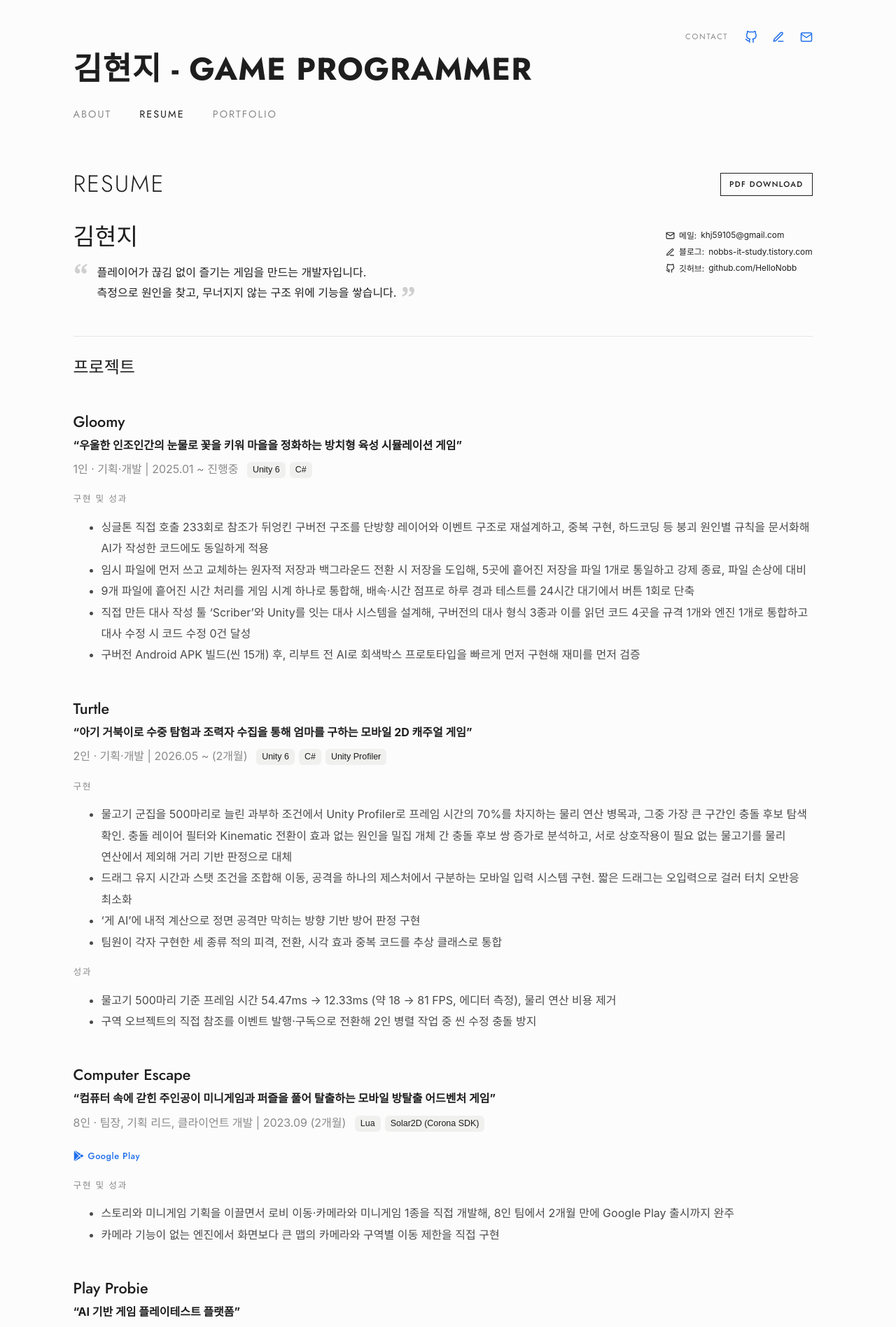
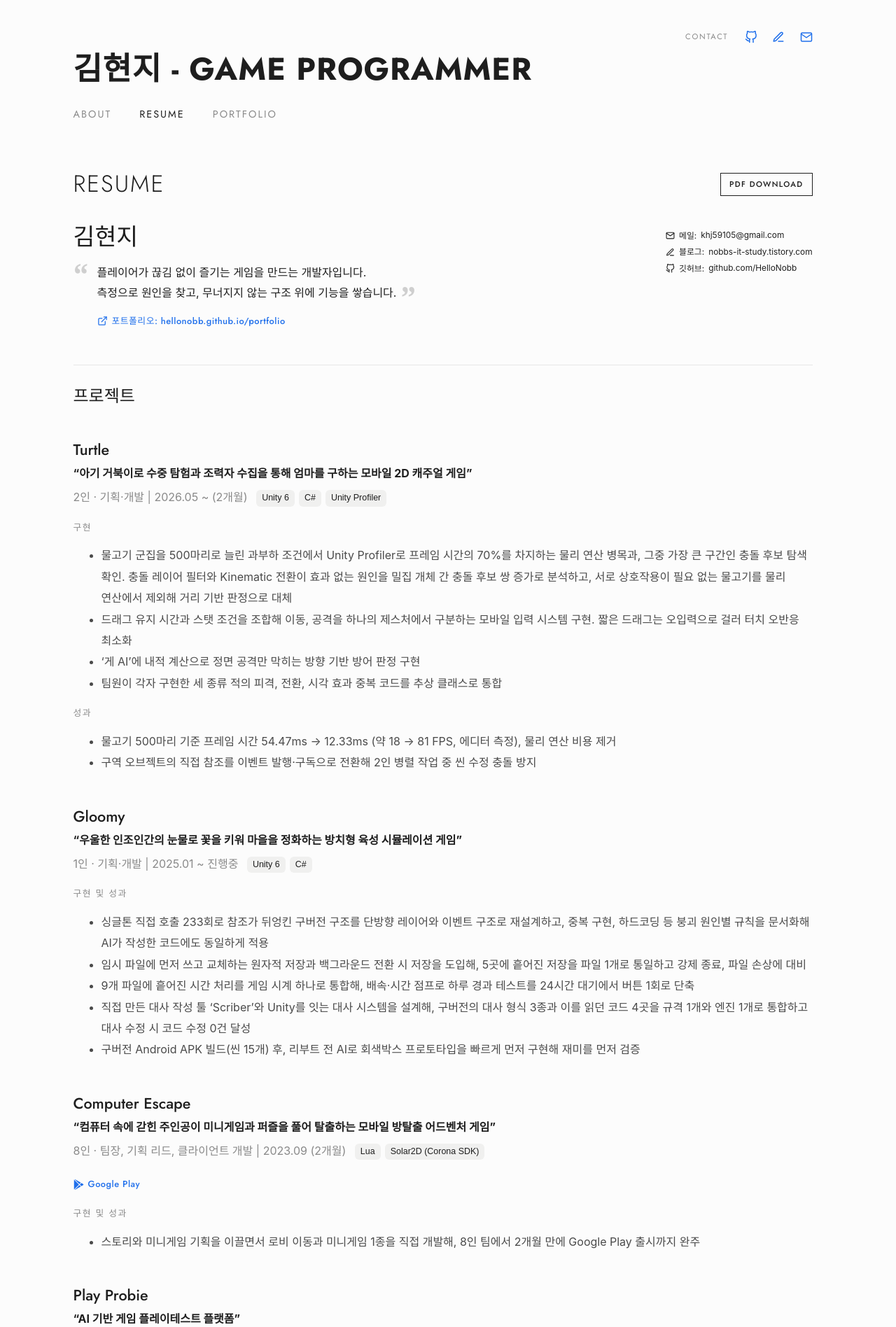
Before and after one commit to HelloNobb/HelloNobb.github.io, a Jekyll site: the page built from resume.md, in a window 1280 px wide. Shown: the top 1896 px of the page at 70% size. Built offline with Jekyll 4.4.1, drawn with Linux system fonts in a browser that asks for light colours; some web fonts are replaced.

Commit message:
Resume: Turtle before Gloomy, trim Computer Escape, portfolio link under slogan

```diff
--- a/_config.yml
+++ b/_config.yml
@@ -1,5 +1,6 @@
 # 사이트 기본 정보 — [대괄호] 부분을 실제 내용으로 바꾸세요.
 title: "김현지"
+url: "https://hellonobb.github.io"   # 이력서 PDF의 포트폴리오 링크 등 절대 주소에 사용
 role: "Game Programmer"
 slogan: |                       # 줄바꿈이 그대로 표시됩니다
   플레이어가 끊김 없이 즐기는 게임을 만드는 개발자입니다.
--- a/assets/style.css
+++ b/assets/style.css
@@ -167,6 +167,7 @@ blockquote { margin: 16px 0; padding-left: 20px; border-left: 2px solid var(--li
 /* Slogan (ABOUT, RESUME): heavy light-gray quote marks on both sides, regular weight */
 .slogan { position: relative; margin: 0 0 20px; padding: 0 0 0 34px; border: 0; font-weight: 400; line-height: 1.8; color: var(--strong); }
 .resume-head .slogan { margin: 14px 0 0; }
+.resume-portfolio { margin: 10px 0 0 34px; }
 .about .slogan { font-family: "Noto Serif KR", Georgia, serif; font-size: 1.2rem; }
 .slogan::before,
 .slogan::after { font-family: Georgia, "Times New Roman", serif; font-weight: 700; font-size: 2.8rem; color: #cfcfcf; }
@@ -201,6 +202,7 @@ main > p.muted { margin: 0 0 8px; }
   .resume-head { margin-top: 0; }
   .resume-head { column-gap: 20px; }
   .resume-head .slogan { padding-left: 28px; font-size: 9pt; }
+  .resume-portfolio { margin-left: 28px; }
   .resume-head .slogan::before, .resume-head .slogan::after { font-size: 2.2rem; }
   .resume-head .contact { white-space: nowrap; }
   main > h2 { border-top-color: #e3e3e3; }
--- a/resume.md
+++ b/resume.md
@@ -16,6 +16,8 @@ permalink: /resume/
   <div>
     <h2>{{ site.title }}</h2>
     <blockquote class="slogan">{{ site.slogan | strip | newline_to_br }}</blockquote>
+    {% capture portfolio_url %}{{ '/portfolio/' | absolute_url }}{% endcapture %}
+    <p class="resume-portfolio">{% include link.html url=portfolio_url label="포트폴리오: hellonobb.github.io/portfolio" icon="link" %}</p>
   </div>
   <ul class="contact">
     {% if me.birth %}<li>{% include icon.html name="calendar" %}<span>생년월일:</span> {{ me.birth }}</li>{% endif %}
@@ -30,20 +32,6 @@ permalink: /resume/
 {% comment %}이력서용 프로젝트 문구. 포트폴리오(_projects/)와 별개로 관리한다.{% endcomment %}
 
 ## 프로젝트
-
-### Gloomy
-
-**“우울한 인조인간의 눈물로 꽃을 키워 마을을 정화하는 방치형 육성 시뮬레이션 게임”**
-
-<p class="muted">1인 · 기획·개발 | 2025.01 ~ 진행중 {% include chips.html list="Unity 6|C#" %}</p>
-
-#### 구현 및 성과
-
-- 싱글톤 직접 호출 233회로 참조가 뒤엉킨 구버전 구조를 단방향 레이어와 이벤트 구조로 재설계하고, 중복 구현, 하드코딩 등 붕괴 원인별 규칙을 문서화해 AI가 작성한 코드에도 동일하게 적용
-- 임시 파일에 먼저 쓰고 교체하는 원자적 저장과 백그라운드 전환 시 저장을 도입해, 5곳에 흩어진 저장을 파일 1개로 통일하고 강제 종료, 파일 손상에 대비
-- 9개 파일에 흩어진 시간 처리를 게임 시계 하나로 통합해, 배속·시간 점프로 하루 경과 테스트를 24시간 대기에서 버튼 1회로 단축
-- 직접 만든 대사 작성 툴 'Scriber'와 Unity를 잇는 대사 시스템을 설계해, 구버전의 대사 형식 3종과 이를 읽던 코드 4곳을 규격 1개와 엔진 1개로 통합하고 대사 수정 시 코드 수정 0건 달성
-- 구버전 Android APK 빌드(씬 15개) 후, 리부트 전 AI로 회색박스 프로토타입을 빠르게 먼저 구현해 재미를 먼저 검증
 
 ### Turtle
 
@@ -63,6 +51,20 @@ permalink: /resume/
 - 물고기 500마리 기준 프레임 시간 54.47ms → 12.33ms (약 18 → 81 FPS, 에디터 측정), 물리 연산 비용 제거
 - 구역 오브젝트의 직접 참조를 이벤트 발행·구독으로 전환해 2인 병렬 작업 중 씬 수정 충돌 방지
 
+### Gloomy
+
+**“우울한 인조인간의 눈물로 꽃을 키워 마을을 정화하는 방치형 육성 시뮬레이션 게임”**
+
+<p class="muted">1인 · 기획·개발 | 2025.01 ~ 진행중 {% include chips.html list="Unity 6|C#" %}</p>
+
+#### 구현 및 성과
+
+- 싱글톤 직접 호출 233회로 참조가 뒤엉킨 구버전 구조를 단방향 레이어와 이벤트 구조로 재설계하고, 중복 구현, 하드코딩 등 붕괴 원인별 규칙을 문서화해 AI가 작성한 코드에도 동일하게 적용
+- 임시 파일에 먼저 쓰고 교체하는 원자적 저장과 백그라운드 전환 시 저장을 도입해, 5곳에 흩어진 저장을 파일 1개로 통일하고 강제 종료, 파일 손상에 대비
+- 9개 파일에 흩어진 시간 처리를 게임 시계 하나로 통합해, 배속·시간 점프로 하루 경과 테스트를 24시간 대기에서 버튼 1회로 단축
+- 직접 만든 대사 작성 툴 'Scriber'와 Unity를 잇는 대사 시스템을 설계해, 구버전의 대사 형식 3종과 이를 읽던 코드 4곳을 규격 1개와 엔진 1개로 통합하고 대사 수정 시 코드 수정 0건 달성
+- 구버전 Android APK 빌드(씬 15개) 후, 리부트 전 AI로 회색박스 프로토타입을 빠르게 먼저 구현해 재미를 먼저 검증
+
 ### Computer Escape
 
 **“컴퓨터 속에 갇힌 주인공이 미니게임과 퍼즐을 풀어 탈출하는 모바일 방탈출 어드벤처 게임”**
@@ -73,8 +75,7 @@ permalink: /resume/
 
 #### 구현 및 성과
 
-- 스토리와 미니게임 기획을 이끌면서 로비 이동·카메라와 미니게임 1종을 직접 개발해, 8인 팀에서 2개월 만에 Google Play 출시까지 완주
-- 카메라 기능이 없는 엔진에서 화면보다 큰 맵의 카메라와 구역별 이동 제한을 직접 구현
+- 스토리와 미니게임 기획을 이끌면서 로비 이동과 미니게임 1종을 직접 개발해, 8인 팀에서 2개월 만에 Google Play 출시까지 완주
 
 ### Play Probie
 
```
Also changed, not shown: 1 other file.
